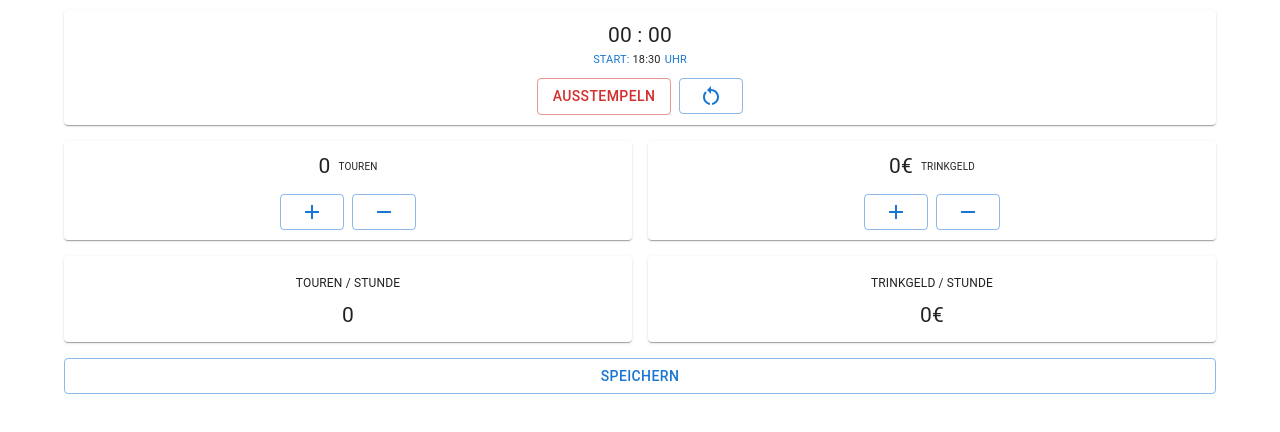
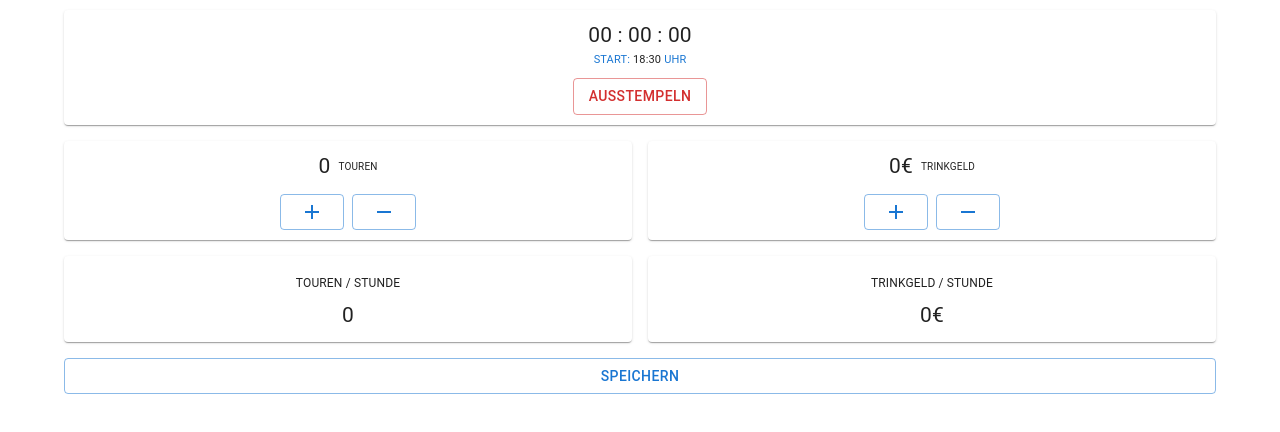
Before and after one commit to LLoydcc/trinkgeld, a Next.js app: page /tiping in a window 1280 px wide. Both pictures are taken after a click on the button "EINSTEMPELN". Shown: the top 432 px of the page. Built offline with nearby package versions, Linux system fonts and the light colour scheme.

Commit message:
adjust clocking.js

```diff
--- a/components/clockin.js
+++ b/components/clockin.js
@@ -3,35 +3,38 @@ import Paper from "@mui/material/Paper";
 import Stack from "@mui/system/Stack";
 import Button from "@mui/material/Button";
 import RestartAltIcon from "@mui/icons-material/RestartAlt";
-import Dialog from "@mui/material/Dialog";
-import DialogActions from "@mui/material/DialogActions";
-import DialogContent from "@mui/material/DialogContent";
-import DialogContentText from "@mui/material/DialogContentText";
-import DialogTitle from "@mui/material/DialogTitle";
+import Moment from "moment";
 
-/*
-clockin works a bit different than a normal timer (as timer.js).
-
-In the default usecase the worktime gets billed in 15min. sequences (can be adjusted if needed later).
-So there's no need to display the time every second and minute. Also we will use a rounded time for the clockin -
-meaning if we clockin @ 13:17 the worktime starts at 13:15. If we clock in @ 13:25, the worktime starts at 13:30.
+/**
+ * clockin.js is a variation of the standard timer (timer.js).
+ * In the default usecase the worktime gets billed in a sequence of 15 minutes (can be adjusted if needed).
+ * This results in a rounded starting time after the clockin. Meaning if the clockin takes place at 13:23 the
+ * shift will start at 13:30. If the clockin is made at 13:17 the shift is already running for 2 minutes.
 */
 
 export const Clockin = React.forwardRef((props, ref) => {
   const [isClockedIn, setIsClockedIn] = React.useState(false);
+  const [clockedInAt, setClockedInAt] = React.useState(new Date());
   const [workTimeInSeconds, setWorkTimeInSeconds] = React.useState(0);
-  const [clockedInAt, setClockedInAt] = React.useState(null);
-  const [shiftIsRunning, setShiftIsRunning] = React.useState(false);
-  const [hours, setHours] = React.useState(0);
-  const [openDialog, setOpenDialog] = React.useState(false);
-  const [reset, setReset] = React.useState(false);
+
+  React.useEffect(() => {
+    if (isClockedIn) {
+      initClockedInRoundedDate();
+    }
+  }, [isClockedIn]);
 
   React.useEffect(() => {
     let interval = null;
     if (isClockedIn) {
-      initClockedInRoundedDate();
       interval = setInterval(() => {
-        setWorkTimeInSeconds((workTimeInSeconds) => workTimeInSeconds + 1);
+        const currentTime = new Date();
+        const seconds = calculateSecondsBetweenTwoDates(
+          currentTime,
+          clockedInAt
+        );
+        if (seconds > 0) {
+          setWorkTimeInSeconds(seconds);
+        }
       }, 1000);
     } else {
       clearInterval(interval);
@@ -39,52 +42,14 @@ export const Clockin = React.forwardRef((props, ref) => {
     return () => {
       clearInterval(interval);
     };
-  }, [isClockedIn]);
+  }, [clockedInAt]);
 
   React.useEffect(() => {
-    if (!shiftIsRunning) {
-      const current = new Date();
-      if (clockedInAt != null && current >= clockedInAt) {
-        setShiftIsRunning(true);
-      }
-    } else {
-      const count = Math.floor(workTimeInSeconds / 3600);
-      if (hours < count) {
-        setHours(count);
-      }
-    }
+    console.log(workTimeInSeconds);
   }, [workTimeInSeconds]);
 
-  React.useEffect(() => {
-    props.onHourChange(hours);
-  }, [hours]);
-
-  React.useEffect(() => {
-    if (shiftIsRunning) {
-      const seconds = calculateSecondsBetweenTwoDates(clockedInAt, new Date());
-      setWorkTimeInSeconds(seconds);
-    }
-  }, [shiftIsRunning]);
-
   const calculateSecondsBetweenTwoDates = (first, second) => {
-    return Math.round(Math.abs(first.getTime() - second.getTime()) / 1000);
-  };
-
-  const handleClockInClockOut = () => {
-    setIsClockedIn(!isClockedIn);
-  };
-
-  const handleReset = () => {
-    setOpenDialog(true);
-  };
-
-  const handleResetAgree = () => {
-    setWorkTimeInSeconds(0);
-    setIsClockedIn(false);
-    setClockedInAt(null);
-    setShiftIsRunning(false);
-    setHours(0);
-    setOpenDialog(false);
+    return Math.round((first.getTime() - second.getTime()) / 1000);
   };
 
   const initClockedInRoundedDate = () => {
@@ -95,48 +60,27 @@ export const Clockin = React.forwardRef((props, ref) => {
     setClockedInAt(roundedDate);
   };
 
+  const handleClockInClockOut = () => {
+    setIsClockedIn(!isClockedIn);
+  };
+
   const formatShiftStartDate = () => {
     return (
       <>
         <span style={{ color: "#1976d2" }}>START:</span>
         <span style={{ marginLeft: "3px" }}>
-          {("0" + clockedInAt.getHours()).slice(-2) +
-            ":" +
-            ("0" + clockedInAt.getMinutes()).slice(-2)}
+          {Moment(clockedInAt).format("HH:mm")}
         </span>
-        <span style={{ marginLeft: "4px", color: "#1976d2" }}>UHR</span>
+        <span style={{ marginLeft: "3px", color: "#1976d2" }}>UHR</span>
       </>
     );
   };
 
   const formatWorkTime = () => {
-    const getHours = `0${Math.floor(workTimeInSeconds / 3600)}`.slice(-2);
-    const minutes = `${Math.floor(workTimeInSeconds / 60)}`;
-    const getMinutes = `${minutes % 60}`;
-    const quarters = Math.floor(getMinutes / 15);
-
-    console.log('seconds', workTimeInSeconds);
-    console.log('minutes', getMinutes);
-
-    let getQuarters = ``;
-    switch (quarters) {
-      case 0:
-        getQuarters = `00`;
-        break;
-      case 1:
-        getQuarters = `15`;
-        break;
-      case 2:
-        getQuarters = `30`;
-        break;
-      case 3:
-        getQuarters = `45`;
-        break;
-      default:
-        break;
-    }
-
-    return `${getHours} : ${getQuarters}`;
+    const seconds = ("0" + (workTimeInSeconds % 60)).slice(-2);
+    const minutes = ("0" + (Math.floor(workTimeInSeconds / 60) % 60)).slice(-2);
+    const hours = ("0" + Math.floor(workTimeInSeconds / 3600)).slice(-2);
+    return hours + " : " + minutes + " : " + seconds;
   };
 
   return (
@@ -145,28 +89,6 @@ export const Clockin = React.forwardRef((props, ref) => {
         padding: "10px",
       }}
     >
-      <Dialog
-        open={openDialog}
-        onClose={() => setOpenDialog(false)}
-        aria-labelledby="alert-dialog-title"
-        aria-describedby="alert-dialog-description"
-      >
-        <DialogTitle id="alert-dialog-title">
-          {"Zeit zurücksetzen?"}
-        </DialogTitle>
-        <DialogContent>
-          <DialogContentText id="alert-dialog-description">
-            Alle nicht gespeicherten Änderungen gehen verloren und können nicht
-            wiederhergestellt werden.
-          </DialogContentText>
-        </DialogContent>
-        <DialogActions>
-          <Button onClick={() => setOpenDialog(false)}>Nein</Button>
-          <Button onClick={() => handleResetAgree()} autoFocus>
-            Ja
-          </Button>
-        </DialogActions>
-      </Dialog>
       <Stack
         direction="row"
         justifyContent="center"
@@ -177,7 +99,7 @@ export const Clockin = React.forwardRef((props, ref) => {
       >
         <span ref={ref}>{formatWorkTime()}</span>
       </Stack>
-      {clockedInAt !== null && (
+      {isClockedIn && (
         <Stack
           direction="row"
           justifyContent="center"
@@ -205,9 +127,6 @@ export const Clockin = React.forwardRef((props, ref) => {
         >
           {isClockedIn ? "Ausstempeln" : "Einstempeln"}
         </Button>
-        <Button variant="outlined" onClick={handleReset}>
-          <RestartAltIcon></RestartAltIcon>
-        </Button>
       </Stack>
     </Paper>
   );
```
Also changed, not shown: 1 other file (tests, documents, lock files or other folders).
